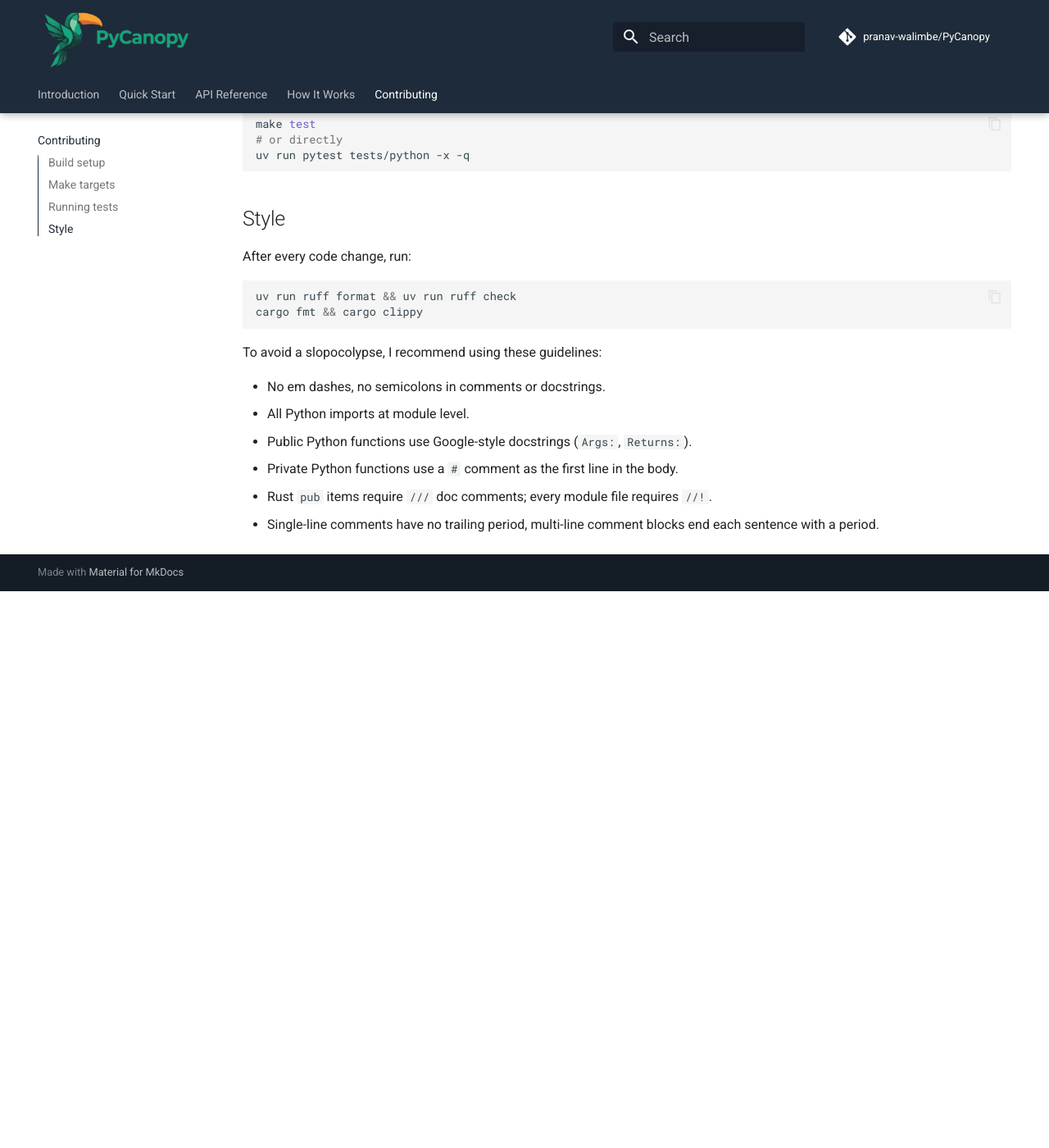
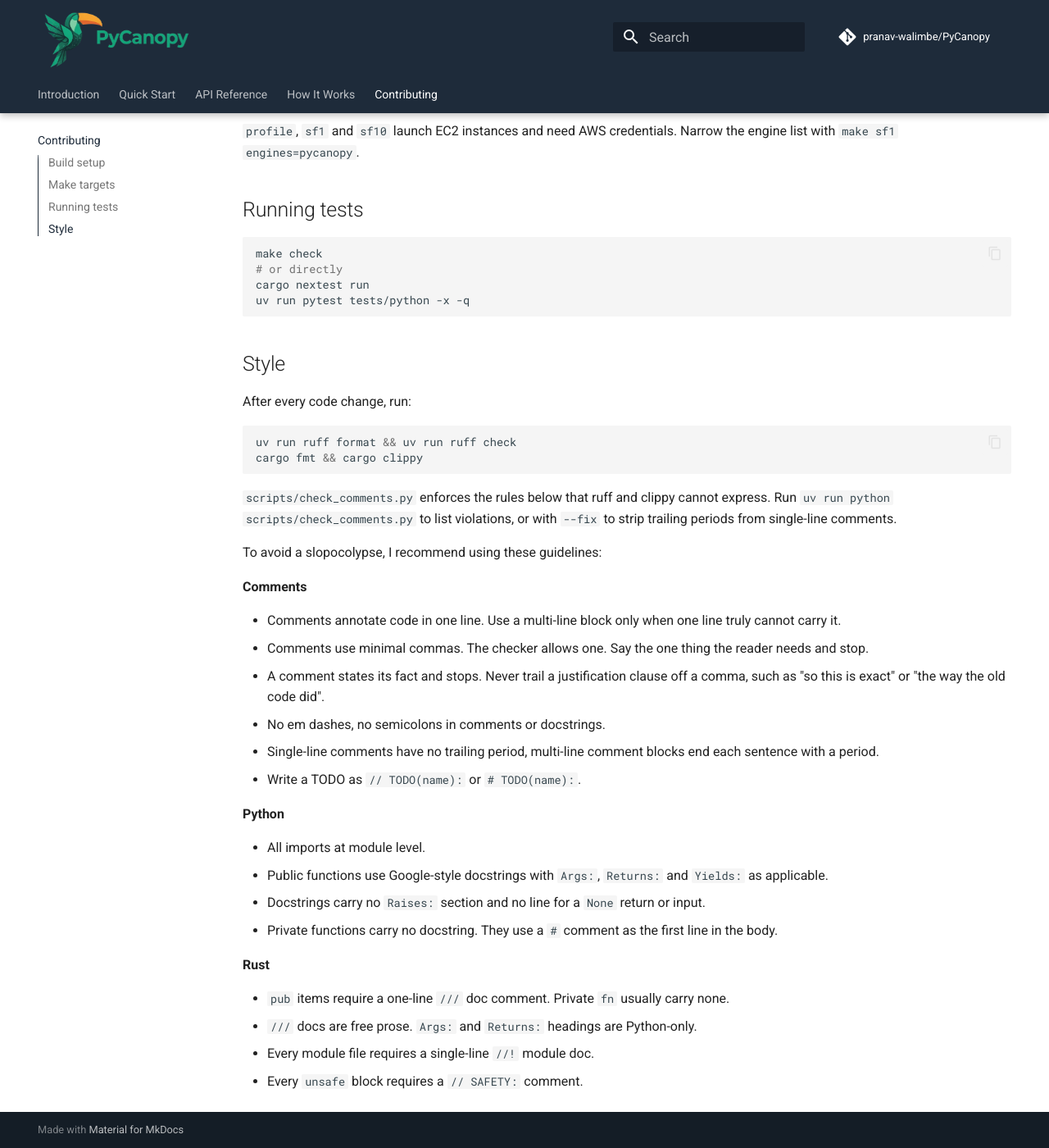
Before and after one commit to pranav-walimbe/PyCanopy, an MkDocs documentation site: the page built from docs/contributing.md, in a window 1280 px wide and 1400 px high, scrolled down 1075 px. Shown: the whole window at 82% size. Built offline with MkDocs 1.6.1 and Material for MkDocs 9.7.7, drawn with Linux system fonts in a browser that asks for light colours; comment, search, counter and statistics services are not loaded; before the commit the page ends 1796 px from its top, so only the background shows below that; some of the changed text lies outside the part shown.

Commit message:
docs: cover the full style guide in contributing

````diff
--- a/docs/contributing.md
+++ b/docs/contributing.md
@@ -29,17 +29,23 @@ uv run maturin develop --release
 
 | Command | What it does |
 |:--------|:-------------|
-| `make check` | fmt + build + lint + test |
-| `make test` | Run the Python test suite |
+| `make check` | Format, build, lint and run every test. The default target |
 | `make build` | Debug build |
-| `make build-prod` | Release build |
+| `make build-prod` | Release build, needed for accurate benchmark numbers |
+| `make tune-engine` | Calibrate planner costs and update the bundled profile |
+| `make profile` | Two-build SF1 profile, writes `assets/profile.txt` |
+| `make sf1`, `make sf10` | SpatialBench at that scale factor, all four engines |
 | `make clean` | Remove build artifacts |
+
+`profile`, `sf1` and `sf10` launch EC2 instances and need AWS credentials. Narrow the engine
+list with `make sf1 engines=pycanopy`.
 
 ## Running tests
 
 ```bash
-make test
+make check
 # or directly
+cargo nextest run
 uv run pytest tests/python -x -q
 ```
 
@@ -52,11 +58,31 @@ uv run ruff format && uv run ruff check
 cargo fmt && cargo clippy
 ```
 
+`scripts/check_comments.py` enforces the rules below that ruff and clippy cannot express. Run
+`uv run python scripts/check_comments.py` to list violations, or with `--fix` to strip trailing
+periods from single-line comments.
+
 To avoid a slopocolypse, I recommend using these guidelines:
 
+**Comments**
+
+- Comments annotate code in one line. Use a multi-line block only when one line truly cannot carry it.
+- Comments use minimal commas. The checker allows one. Say the one thing the reader needs and stop.
+- A comment states its fact and stops. Never trail a justification clause off a comma, such as "so this is exact" or "the way the old code did".
 - No em dashes, no semicolons in comments or docstrings.
-- All Python imports at module level.
-- Public Python functions use Google-style docstrings (`Args:`, `Returns:`).
-- Private Python functions use a `#` comment as the first line in the body.
-- Rust `pub` items require `///` doc comments; every module file requires `//!`.
 - Single-line comments have no trailing period, multi-line comment blocks end each sentence with a period.
+- Write a TODO as `// TODO(name):` or `# TODO(name):`.
+
+**Python**
+
+- All imports at module level.
+- Public functions use Google-style docstrings with `Args:`, `Returns:` and `Yields:` as applicable.
+- Docstrings carry no `Raises:` section and no line for a `None` return or input.
+- Private functions carry no docstring. They use a `#` comment as the first line in the body.
+
+**Rust**
+
+- `pub` items require a one-line `///` doc comment. Private `fn` usually carry none.
+- `///` docs are free prose. `Args:` and `Returns:` headings are Python-only.
+- Every module file requires a single-line `//!` module doc.
+- Every `unsafe` block requires a `// SAFETY:` comment.
````
Also changed, not shown: CONTRIBUTING.md (+40 -17 lines).
